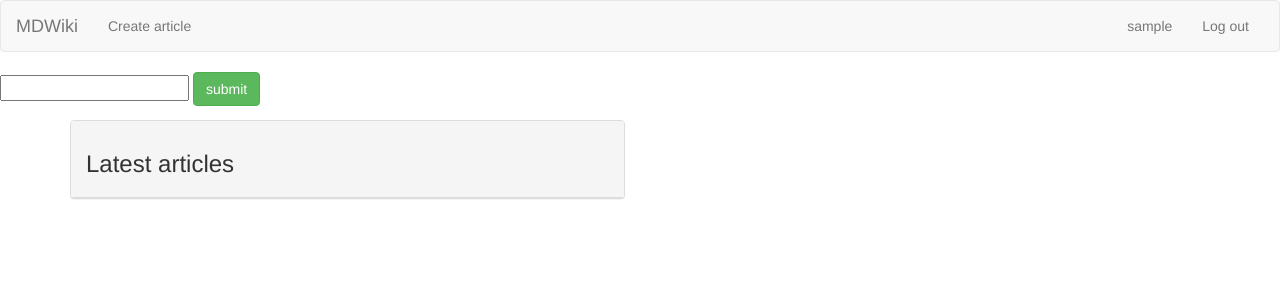
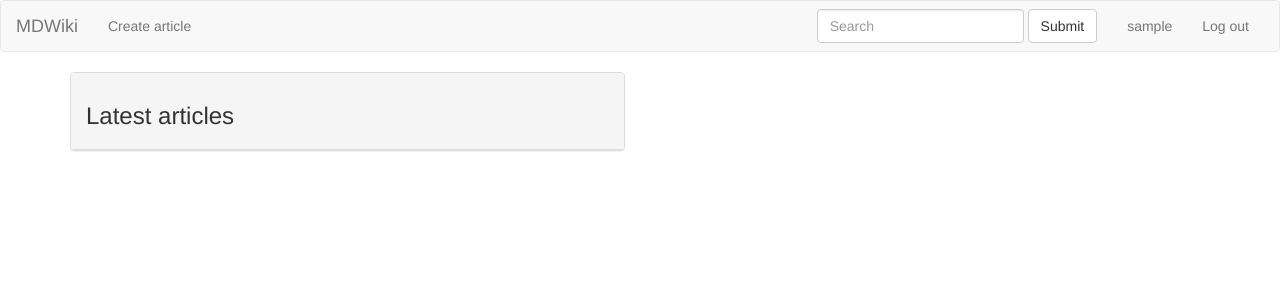
Before and after one commit to art-solopov/mdwiki, a Django app: page / in a window 1280 px wide. Shown: the top 300 px of the page. Run offline with Django 3.2, Linux system fonts and the light colour scheme; the visitor is signed in with stand-in values (Sample User, id 1); data that the repository does not hold is empty; parts of the project's set-up code (start-up, migrations or seed data) failed here and were passed over; some libraries are stand-ins or nearby versions.

Commit message:
Search, pt. 3

```diff
--- /dev/null
+++ b/common/templates/common/search_form.html
@@ -0,0 +1,8 @@
+<form class="navbar-form navbar-right search-form" action="{% url 'search' %}" method="get" role="search">
+    <div class="form-group">
+        <input name="q" id="search_q" class="form-control" placeholder="Search" />
+    </div>
+
+    <input type="submit" name="submit" value="Submit" class="btn btn-default" />
+    <input type="checkbox" name="honeypot" class="hidden" />
+</form>
--- /dev/null
+++ b/common/templatetags/search_form.py
@@ -0,0 +1,7 @@
+from django import template
+
+register = template.Library()
+
+@register.inclusion_tag('common/search_form.html')
+def search_form():
+    return {}
--- a/mdwiki/templates/base.html
+++ b/mdwiki/templates/base.html
@@ -34,14 +34,14 @@
                           <li><a href="{% url "login" %}?next=/">Log in</a></li>
                       {% endif %}
                   </ul>
+
+                  {% load search_form %}
+                  {% search_form %}
                 </div>
             </div>
         </nav>
         <header>
-            <form class="search-form" action="/search" method="get">
-                <input name="q" id="q" />
-                <input type="submit" name="submit" value="submit" class="btn btn-success" />
-            </form>
+
         </header>
         <main>
             <div class="container">
--- a/wiki/views.py
+++ b/wiki/views.py
@@ -101,9 +101,15 @@ class SearchView(TemplateView):
 
     def get_context_data(self, **kwargs):
         context = super().get_context_data(**kwargs)
-        context['articles'] = (Article.objects
-                               .prefetch_related('alias_set')
-                               .filter(alias__name__icontains=self.request.GET.get('q'))
-                               .distinct()
-                              )
+        params = self.request.GET
+        if 'honeypot' in params:
+            context['honeypot_triggered'] = True
+        else:
+            context['articles'] = (Article.objects
+                                   .prefetch_related('alias_set')
+                                   .filter(alias__name__icontains=self.request.GET.get('q'))
+                                   .distinct('id')
+                                   .values('id', 'alias__name', 'alias__slug')
+                                  )
+            print(context['articles'])
         return context
```
Also changed, not shown: wiki/templates/wiki/search.html (+13 -5 lines), common/templatetags/__init__.py (added).
